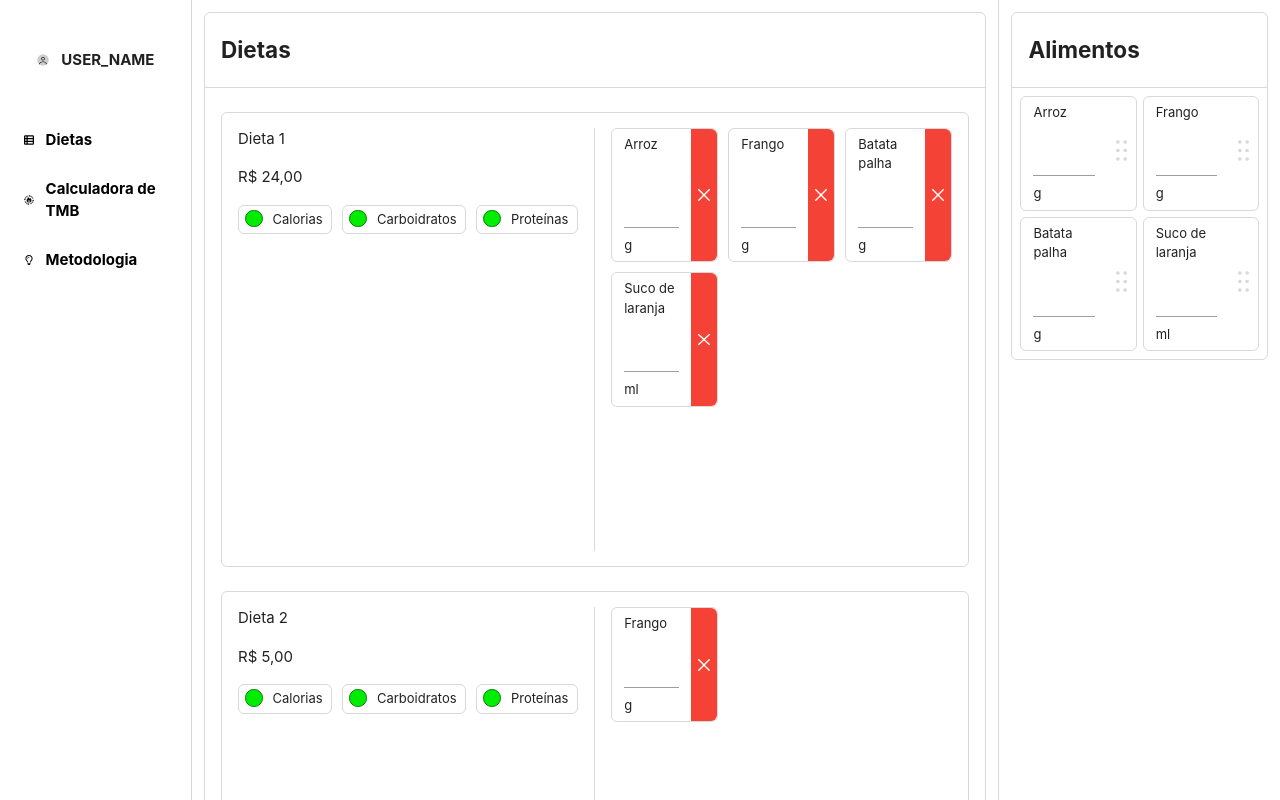
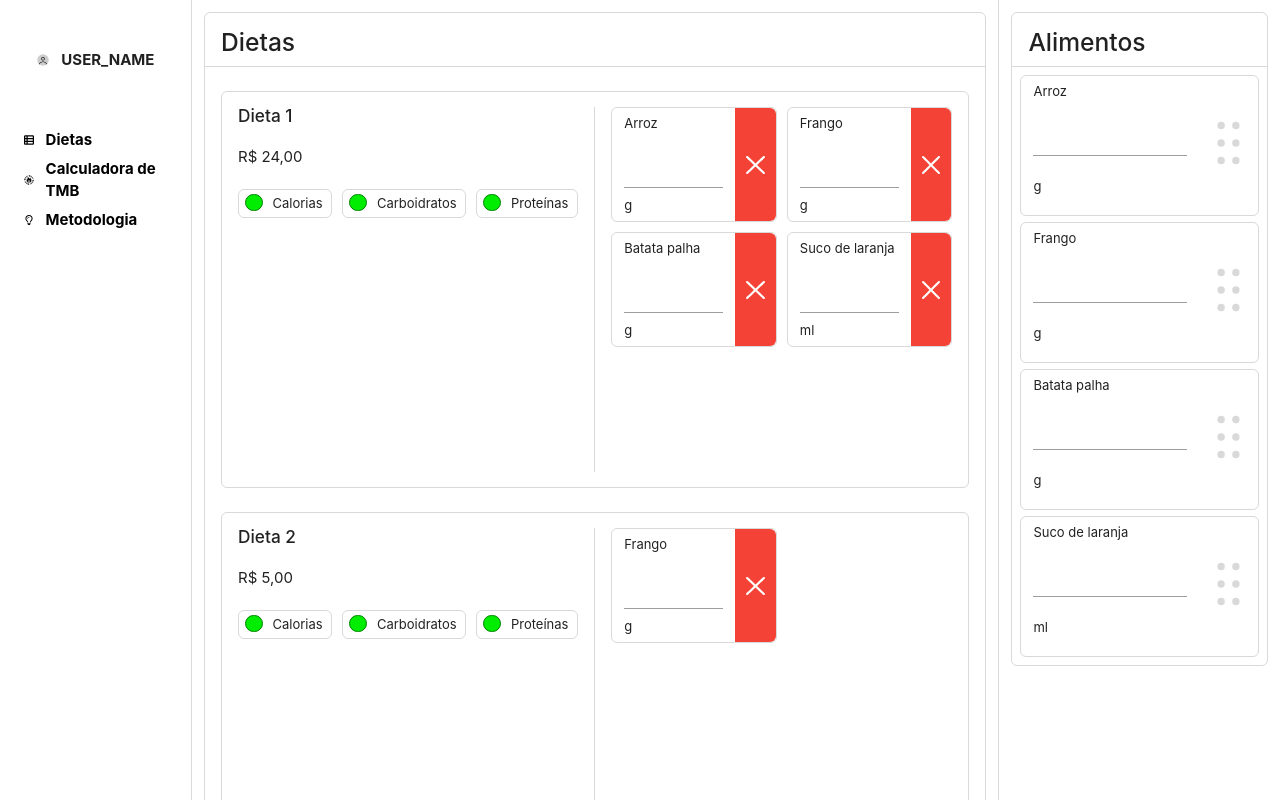
Before and after one commit to Daniel-P-Lima/macrofinds, a React (Create React App) app in the folder macrofinds-frontend/: page / in a window 1280 px wide. Shown: the top 800 px of the page. Built offline with nearby package versions, Linux system fonts and the light colour scheme.

Commit message:
Adição do materialize nos textos da mainpage

```diff
--- a/macrofinds-frontend/src/assets/Navbar/Navbar.css
+++ b/macrofinds-frontend/src/assets/Navbar/Navbar.css
@@ -8,7 +8,7 @@
   color: black;
 }
 
-.row{
+.navbar-row{
   display: flex;
   height: 40px;
   padding: 12px 24px;
@@ -16,11 +16,11 @@
   font-weight: bold;
 }
 
-.row:hover{
+.navbar-row:hover{
   background-color: #a0a0a0;
 }
 
-.row img{
+.navbar-row img{
   margin-right: 12px;
   height: 60%;
   aspect-ratio: 1 / 1;
--- a/macrofinds-frontend/src/assets/Navbar/Navbar.jsx
+++ b/macrofinds-frontend/src/assets/Navbar/Navbar.jsx
@@ -16,20 +16,20 @@ export default class Navbar extends Component {
                 USER_NAME
             </div>
             <Link to={"/"}>
-                <div className="row">
+                <div className="navbar-row">
                     <img src={dietas_icon} alt="dietas" />
                     Dietas
                 </div>
             </Link>
 
             <Link to={"/dadosUsuario"}>
-                <div className="row">
+                <div className="navbar-row">
                     <img src={tmb_icon} alt="dietas" />
                     Calculadora de TMB
                 </div>
             </Link>
 
-            <Link to={"/metodologia"} className="row">
+            <Link to={"/metodologia"} className="navbar-row">
                 <img src={metodologia_icon} alt="dietas" />
                 Metodologia
             </Link>
--- a/macrofinds-frontend/src/pages/AboutUs/AboutUs.css
+++ b/macrofinds-frontend/src/pages/AboutUs/AboutUs.css
@@ -1,61 +1,3 @@
-.column{
-    box-sizing: border-box;
-    height: 100%;
-}
-
-.left-column{
-    flex: 0 0 15%;
-    border-right: 1px solid #D9D9D9;
-}
-
-.mid-column{
-    flex: 1 1 auto;
-    padding: 12px;
-}
-
-.right-column{
-    flex: 0 0 22%;
-    padding: 12px;
-    border-left: 1px solid #D9D9D9;
-}
-
-.section{
-    display: flex;
-    margin: 24px 16px;
-    padding: 12px 16px;
-}
-
-.left-section{
-    width: 50%;
-    padding-right: 16px;
-    border-right: 1px solid #D9D9D9;
-}
-
-.left-section-row{
-    margin-bottom: 16px;
-}
-
-.left-section-values{
-    display: flex;
-    gap: 10px;
-}
-
-.right-section{
-    width: 50%;
-    display: grid;
-    grid-template-columns: repeat(3, 1fr);
-    grid-template-rows: repeat(3, 1fr);
-    gap: 10px;
-    padding-left: 16px;
-}
-
-.right-column-content{
-    display: grid;
-    grid-template-columns: repeat(2, 1fr);
-    padding: 8px;
-    gap: 6px;
-}
-
 .met-box{
     border: 1px solid #D9D9D9;
     border-radius: 6px;
--- a/macrofinds-frontend/src/pages/UserData/UserData.css
+++ b/macrofinds-frontend/src/pages/UserData/UserData.css
@@ -19,8 +19,7 @@
     flex-direction: column;
     border: solid 0.1px #D9D9D9;
     border-radius: 5px;
-    width: 80%;
-    margin-bottom: 20px;
+    width: 100%;
 }
 
 .main {
@@ -36,6 +35,11 @@
     border-bottom: solid 0.1px #D9D9D9;
     margin-bottom: 20px;
     padding-left: 20px;
+}
+
+.container-content{
+    padding: 20px 0;
+    justify-items: center;
 }
 
 .input-container-form {
@@ -79,37 +83,15 @@
     cursor: pointer;
 }
 
-.column{
-    box-sizing: border-box;
-    height: 100%;
-}
-
-.left-column{
-    flex: 0 0 15%;
-    border-right: 1px solid #D9D9D9;
-}
-
-.mid-column{
-    flex: 1 1 auto;
-    padding: 12px;
-}
-
-.right-column{
-    flex: 0 0 22%;
-    padding: 12px;
-    border-left: 1px solid #D9D9D9;
-}
-
 .userData-main {
     display: flex;
     height: 100%;
 }
 
-
 .container-header {
     display: flex;
     align-self: flex-start;
-    padding-left: 10px;
+    padding-left: 16px;
     box-sizing: border-box;
     border-bottom: 1px solid #D9D9D9;
     width: 100%;
--- a/macrofinds-frontend/src/pages/UserData/UserData.jsx
+++ b/macrofinds-frontend/src/pages/UserData/UserData.jsx
@@ -106,6 +106,7 @@ const UserData = () => {
                     <header className='container-header'>
                         <h5><strong>Calculadora TMB (Taxa de Metabolismo Basal)</strong></h5>
                     </header>
+                    <div className='container-content'>
                         <Typography variant="h5">Sua TMB é...</Typography>
                         <Typography variant="h3" className='tmb-val'>
                             {tmb ? `${tmb} cal/dia` : '---'}
@@ -203,6 +204,7 @@ const UserData = () => {
                     </div>
                 </div>
             </div>
+        </div>
     );
 };
 
--- a/macrofinds-frontend/src/pages/main/Main.css
+++ b/macrofinds-frontend/src/pages/main/Main.css
@@ -2,12 +2,12 @@
     display: flex;
     flex-flow: row;
     width: 100%;
-    height: 100%;
+    min-height: 100%;
+    height: fit-content;
 }
 
 .column{
     box-sizing: border-box;
-    height: 100%;
 }
 
 .left-column{
@@ -32,9 +32,8 @@
 }
 
 .dietas-box .header{
-    padding: 20px 16px;
+    padding-left: 16px;
     border-bottom: 1px solid #D9D9D9;
-    font-size: 1.5em;
 }
 
 .section{
@@ -44,6 +43,9 @@
 }
 
 .left-section{
+    display: flex;
+    flex-flow: column;
+    gap: 20px;
     width: 50%;
     padding-right: 16px;
     border-right: 1px solid #D9D9D9;
@@ -54,6 +56,7 @@
 }
 
 .left-section-row{
+    margin: 0;
     margin-bottom: 16px;
 }
 
@@ -154,6 +157,11 @@
 
 .food-left-top{
     flex: 0 0 fit-content;
+    margin: 0;
+}
+
+.no-margin{
+    margin: 0;
 }
 
 .food-left-bot{
@@ -161,7 +169,7 @@
     align-content: end;
 }
 
-.food-left-bot input{
+.food-left-bot-input{
     width: 40%;
     text-align: center;
     -webkit-transition: 0.5s;
@@ -179,3 +187,15 @@
     padding: 8px;
     gap: 6px;
 }
+
+@media only screen and (max-width: 1595px){
+    .right-column-content{
+        grid-template-columns: repeat(1, 1fr);
+    }
+}
+
+@media only screen and (max-width: 1280px){
+    .right-section{
+        grid-template-columns: repeat(2, 1fr);
+    }
+}
--- a/macrofinds-frontend/src/pages/main/Main.jsx
+++ b/macrofinds-frontend/src/pages/main/Main.jsx
@@ -69,9 +69,9 @@ export default function Main(){
       <DndContext onDragEnd={handleDragEnd}>
         <div className='column mid-column'>
           <div className='dietas-box'>
-            <div className='header'>
-              <b> Dietas </b>
-            </div>
+            <header className='header'>
+              <h5><strong> Dietas </strong></h5>
+            </header>
             <div>
               {dietInfo.map((dieta) =>
                 <Section dieta={dieta} foodInfo={foodInfo} remove={removeFoodFromDiet} />
@@ -82,9 +82,9 @@ export default function Main(){
 
         <div className='column right-column'>
           <div className='dietas-box'>
-            <div className='header'>
-              <b> Alimentos </b>
-            </div>
+            <header className='header'>
+              <h5><strong> Alimentos </strong></h5>
+            </header>
             <div className='right-column-content'>
               {foodInfo.map((food) =>
                 <DraggableFood food={food}/>
--- a/macrofinds-frontend/src/pages/main/components/Content.jsx
+++ b/macrofinds-frontend/src/pages/main/components/Content.jsx
@@ -10,9 +10,6 @@ export default function Content({name, dietFoodList, foodInfo, remove}){
         display: isOver && dietFoodList.length < 9 ? "block" : "none"
     }
 
-    console.log(dietFoodList)
-    console.log(foodInfo)
-
     return(
         <div className='right-section' ref={setNodeRef}>
             {dietFoodList.map((foodId) =>
--- a/macrofinds-frontend/src/pages/main/components/DraggableFood.jsx
+++ b/macrofinds-frontend/src/pages/main/components/DraggableFood.jsx
@@ -13,9 +13,9 @@ export default function DraggableFood({food}){
     return(
         <div className='food dietas-box clickable' ref={setNodeRef} style={style} {...listeners} {...attributes}>
             <div className='food-left'>
-                <div className='food-left-top'> {food.name} </div>
+                <p className="food-left-top">{food.name}</p>
                 <div className='food-left-bot'>
-                <input id={food.id} type="text" className='dietas-box'/> {food.unit}
+                <input id={food.id} type="text" className='dietas-box'/> <p>{food.unit}</p>
                 </div>
             </div>
             <div className='food-right'>
--- a/macrofinds-frontend/src/pages/main/components/Food.jsx
+++ b/macrofinds-frontend/src/pages/main/components/Food.jsx
@@ -6,7 +6,7 @@ export default function Food({food, dietName, remove}){
             <div className='food-left'>
                 <div className='food-left-top'> {food.name} </div>
                 <div className='food-left-bot'>
-                <input id="1" type="text" className='dietas-box'/> {food.unit}
+                <input id="1" type="text" className='dietas-box food-left-bot-input'/> {food.unit}
                 </div>
             </div>
             <div className='food-right-remove clickable' onClick={() => remove(dietName, food.id)}>
--- a/macrofinds-frontend/src/pages/main/components/Section.jsx
+++ b/macrofinds-frontend/src/pages/main/components/Section.jsx
@@ -4,17 +4,17 @@ export default function Section({dieta, foodInfo, remove}){
     return(
         <div className='section dietas-box'>
             <div className='left-section'>
-                <div className='left-section-row'> {dieta.name} </div>
-                <div className='left-section-row'> R$ {dieta.price} </div>
+                <h6 className='no-margin'><strong> {dieta.name} </strong></h6>
+                <p className='no-margin'> R$ {dieta.price} </p>
                 <div className='left-section-values'>
                 <div className='value-box dietas-box'>
-                    <div className='value-box-circle'></div> Calorias
+                    <div className='value-box-circle'></div> <p className="no-margin">Calorias</p>
                 </div>
                 <div className='value-box dietas-box'>
-                    <div className='value-box-circle'></div> Carboidratos
+                    <div className='value-box-circle'></div> <p className="no-margin">Carboidratos</p>
                 </div>
                 <div className='value-box dietas-box'>
-                    <div className='value-box-circle'></div> Proteínas
+                    <div className='value-box-circle'></div> <p className="no-margin">Proteínas</p>
                 </div>
                 </div>
             </div>
```
Lines whose indentation alone changed are shown as unchanged.
